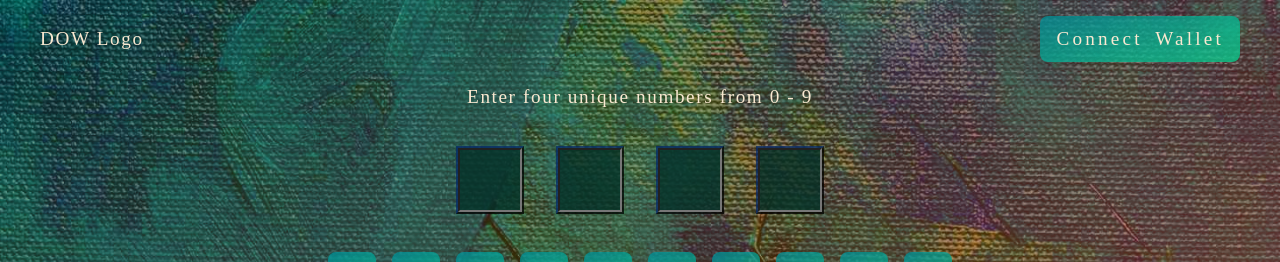
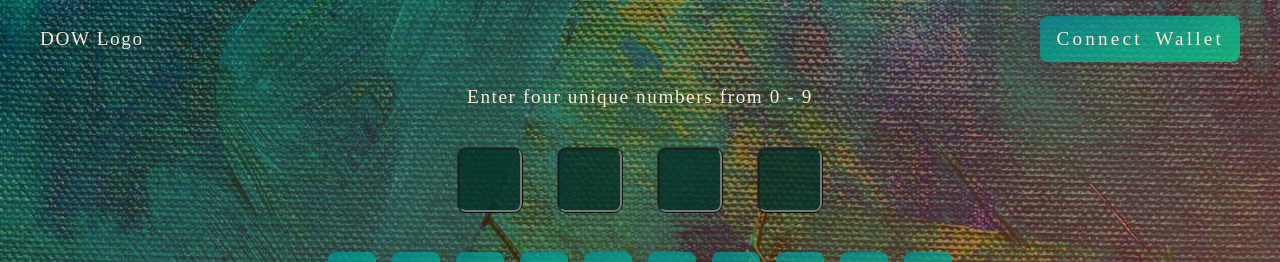
Before and after one commit to AbdulrasheedAdediran/dow-dApp-frontend, a React (Create React App) app: page /startGame in a window 1280 px wide. Shown: the top 262 px of the page. Built offline with nearby package versions, Linux system fonts and the light colour scheme; a web font is replaced by a local one.

Commit message:
input field bugs

```diff
--- a/src/components/container/StartGame/StartGame.css
+++ b/src/components/container/StartGame/StartGame.css
@@ -24,11 +24,14 @@ section {
   text-align: center;
   font-family: var(--font-rubik-wet-paint);
   font-size: 2.5rem;
-  outline: 2px outset var(--dark-navy-blue);
+  outline: 1px outset var(--dark-navy-blue);
 }
 input:focus {
+  background: var(--deeper-green);
   outline: 2px inset var(--light-green);
-  border: 2px solid var(--dark-navy-blue);
+  border: 1px solid var(--dark-navy-blue);
+  border-radius: 0.5rem;
+  transform: scale(1.075);
 }
 .number-btns {
   margin-bottom: 2.5rem;
--- a/src/index.css
+++ b/src/index.css
@@ -15,6 +15,7 @@
   --dark-navy-blue: rgba(1, 8, 20, 0.75);
   --transparent-navy-blue: hsla(216, 66%, 10%, 0.75);
   --deep-green: hsl(167, 90%, 10%, 0.8);
+  --deeper-green: hsl(167, 90%, 10%, 0.95);
   --transparent-purple: rgba(177, 35, 243, 0.25);
   --green-blue-gradient: linear-gradient(
     -45deg,
@@ -114,6 +115,13 @@ button:hover {
 }
 input {
   caret-color: transparent;
+  border-radius: 0.5rem;
+  outline: none;
+  user-select: none;
+  -webkit-user-select: none;
+  -khtml-user-select: none;
+  -moz-user-select: none;
+  -ms-user-select: none;
 }
 
 @media (min-width: 600px) {
```
